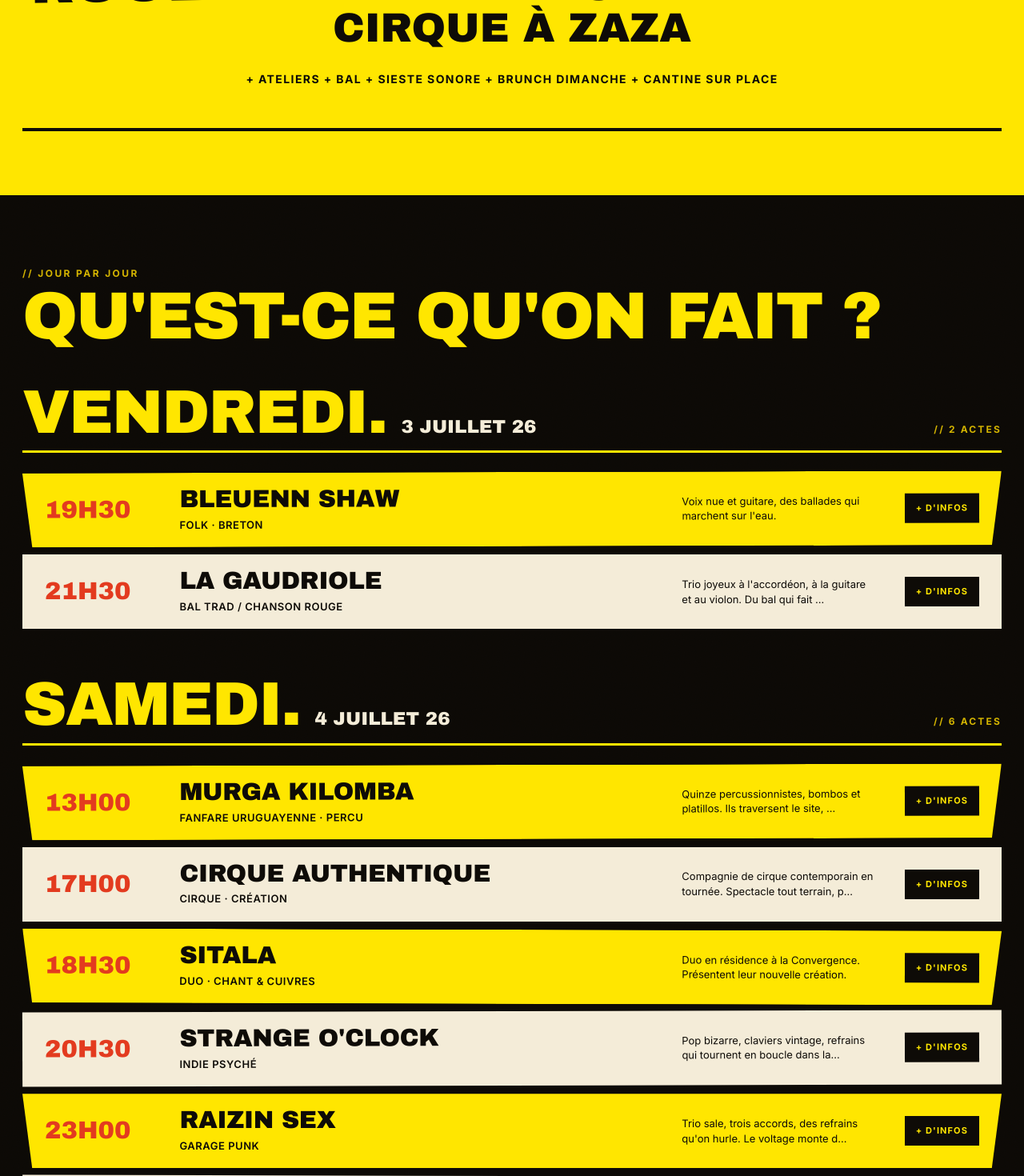
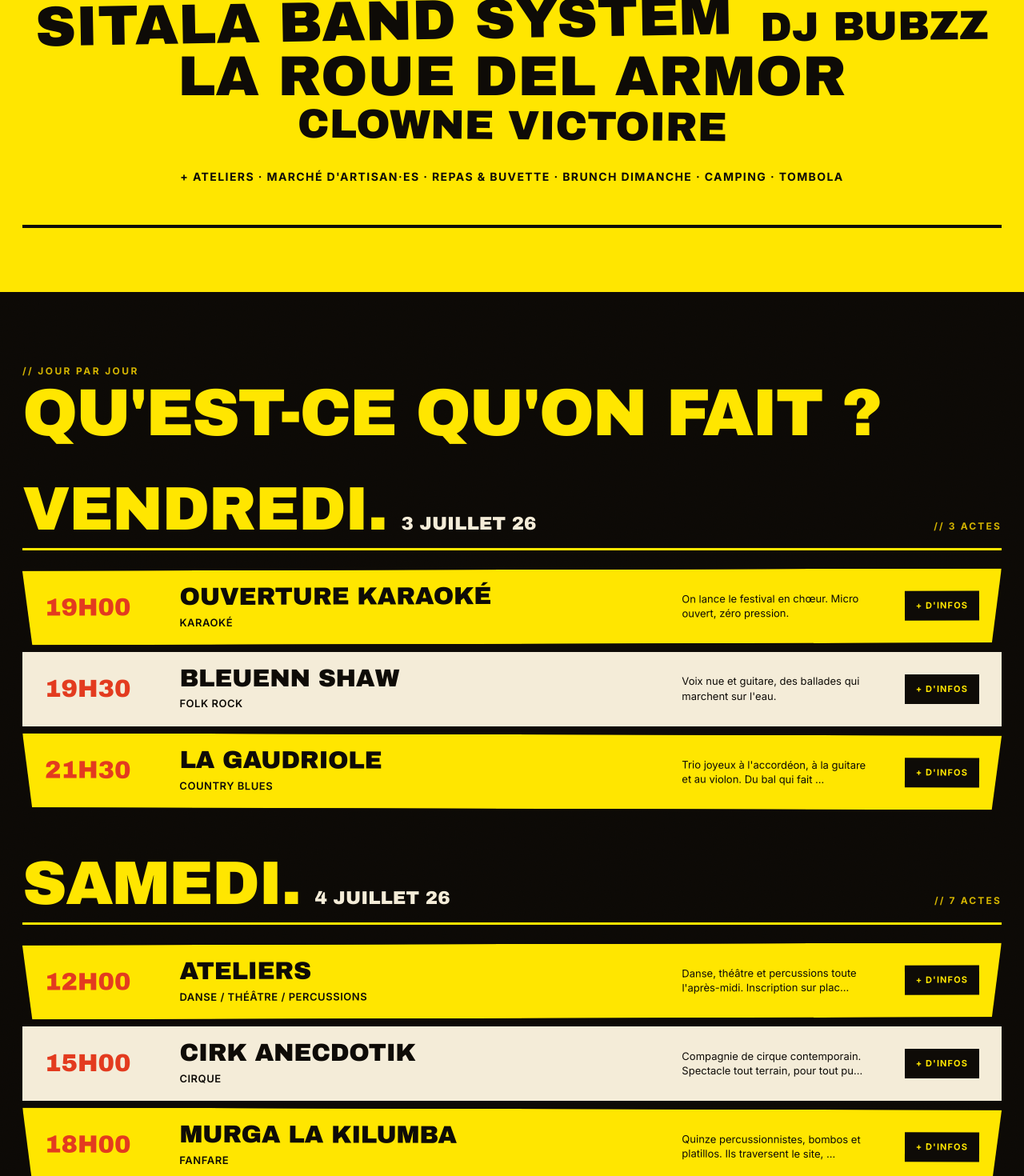
Before and after one commit to davidvoge/la-loutre-declasse, a React (Vite) app: page / in a window 1280 px wide. Shown: the part 1600-3070 px from the top of the page at 80% size. Built offline with nearby package versions, Linux system fonts and the light colour scheme; no server answers.

Commit message:
Aligner la programmation et les infos pratiques sur l'affiche finale.
Met à jour le lineup fallback, les horaires, styles musicaux et détails logistiques du festival.

Co-authored-by: Cursor <cursoragent@cursor.com>

```diff
--- a/src/components/PhotocopieSite.jsx
+++ b/src/components/PhotocopieSite.jsx
@@ -156,7 +156,7 @@ function Lineup({ lineup, onOpenArtist }) {
             })}
           </div>
           <p className="lineup__extras">
-            + ATELIERS + BAL + SIESTE SONORE + BRUNCH DIMANCHE + CANTINE SUR PLACE
+            + ATELIERS · MARCHÉ D&apos;ARTISAN·ES · REPAS &amp; BUVETTE · BRUNCH DIMANCHE · CAMPING · TOMBOLA
           </p>
         </div>
       </div>
--- a/src/data/festival.js
+++ b/src/data/festival.js
@@ -2,161 +2,163 @@ export const FESTIVAL = {
   name: 'La Loutre déclasse',
   edition: '2ᵉ édition',
   dates: '3 · 4 · 5 juillet 2026',
-  location: 'La Convergence des Loutres — Loguivy-Plougras (22)',
+  location: '10 Route du Dresnay — Loguivy-Plougras (22)',
 };
 
 export const FALLBACK_LINEUP = [
   {
-    id: 'gaudriole',
-    name: 'La Gaudriole',
+    id: 'karaoke',
+    name: 'Ouverture Karaoké',
     day: 'ven',
-    genre: 'Bal trad / chanson rouge',
-    size: 'xl',
-    desc: "Trio joyeux à l'accordéon, à la guitare et au violon. Du bal qui fait bouger, des chansons qui mordent.",
-    long: "La Gaudriole, c'est trois musiciens d'Auvergne qui revisitent le bal trad au tournant des chansons à texte. Accordéon diatonique, guitare et violon, des refrains qui mordent, des bourrées qu'on tape à deux. Ils tournent depuis 2018 dans les cafés-concerts, les festivals déclassés et les noces militantes.",
+    genre: 'Karaoké',
+    size: 'm',
+    desc: 'On lance le festival en chœur. Micro ouvert, zéro pression.',
+    long: 'Ouverture du vendredi soir en mode karaoké. Viens chanter (ou supporter), on monte le volume ensemble avant les concerts.',
     img: '/assets/photos/spectacle.png',
-    time: '21h30',
-    stage: 'Grande prairie',
-    url: 'https://lagaudriole.bandcamp.com',
-    urlLabel: 'Bandcamp',
+    time: '19h00',
+    url: '#',
+    urlLabel: 'En savoir plus',
   },
   {
     id: 'bleuenn',
     name: 'Bleuenn Shaw',
     day: 'ven',
-    genre: 'Folk · breton',
+    genre: 'Folk rock',
     size: 'l',
     desc: "Voix nue et guitare, des ballades qui marchent sur l'eau.",
-    long: "Bleuenn Shaw, une voix, une guitare, des chansons en breton et en anglais qui traversent les siècles. Après un premier album sorti en 2024, elle pose ses ballades à la Convergence le vendredi soir, en ouverture.",
+    long: "Bleuenn Shaw, une voix, une guitare, des chansons en breton et en anglais qui traversent les siècles. Après un premier album sorti en 2024, elle pose ses ballades à la Loutre Déclasse.",
     img: '/assets/photos/residence-3270.jpeg',
     time: '19h30',
-    stage: 'Sous chapiteau',
-    url: 'https://bleuenshaw.bandcamp.com',
+    url: 'https://bsatars.bandcamp.com/',
+    urlLabel: 'Écouter',
+  },
+  {
+    id: 'gaudriole',
+    name: 'La Gaudriole',
+    day: 'ven',
+    genre: 'Country blues',
+    size: 'xl',
+    desc: "Trio joyeux à l'accordéon, à la guitare et au violon. Du bal qui fait bouger, des chansons qui mordent.",
+    long: "La Gaudriole, c'est trois musiciens d'Auvergne qui revisitent le bal trad au tournant des chansons à texte. Accordéon diatonique, guitare et violon, des refrains qui mordent, des bourrées qu'on tape à deux.",
+    img: '/assets/photos/spectacle.png',
+    time: '21h30',
+    url: 'https://lagaudriole.bandcamp.com',
     urlLabel: 'Bandcamp',
   },
   {
+    id: 'ateliers',
+    name: 'Ateliers',
+    day: 'sam',
+    genre: 'Danse / théâtre / percussions',
+    size: 'm',
+    desc: 'Danse, théâtre et percussions toute l\'après-midi. Inscription sur place.',
+    long: 'Ateliers participatifs ouverts à tou·tes : danse, théâtre et percussions. Places limitées, on s\'inscrit sur place le matin.',
+    img: '/assets/photos/graines-de-culture.png',
+    time: '12h00',
+    url: '#',
+    urlLabel: 'En savoir plus',
+  },
+  {
+    id: 'cirk-anecdotik',
+    name: 'Cirk Anecdotik',
+    day: 'sam',
+    genre: 'Cirque',
+    size: 'l',
+    desc: 'Compagnie de cirque contemporain. Spectacle tout terrain, pour tout public.',
+    long: "Cirk Anecdotik présente un spectacle d'équilibre et de main à main qui se joue partout où il y a de la place. Une heure de cirque sec et poétique. Tout public dès 7 ans.",
+    img: '/assets/photos/stage-cirque.jpg',
+    time: '15h00',
+    url: 'https://cirque-authentique.fr',
+    urlLabel: 'Site',
+  },
+  {
     id: 'murga',
-    name: 'Murga Kilomba',
+    name: 'Murga La Kilumba',
     day: 'sam',
-    genre: 'Fanfare uruguayenne · percu',
+    genre: 'Fanfare',
     size: 'xl',
     desc: 'Quinze percussionnistes, bombos et platillos. Ils traversent le site, ils ramassent tout le monde.',
-    long: "Murga Kilomba, c'est quinze percussionnistes (bombos, platillos, repique) qui déroulent les rythmes de la murga uruguayenne dans toute leur intensité carnavalesque. Ils ouvrent la journée du samedi en déambulation à travers le site, alors prépare-toi à être cueilli.",
+    long: "Murga La Kilumba, c'est quinze percussionnistes (bombos, platillos, repique) qui déroulent les rythmes de la murga uruguayenne dans toute leur intensité carnavalesque. Les concerts du samedi démarrent à 18h avec eux.",
     img: '/assets/photos/equipe.png',
-    time: '13h00',
-    stage: 'Partout',
+    time: '18h00',
     url: 'https://murgakilomba.fr',
     urlLabel: 'Site',
   },
   {
-    id: 'cirque-auth',
-    name: 'Cirque Authentique',
+    id: 'raizin',
+    name: 'Raizin Sex',
     day: 'sam',
-    genre: 'Cirque · création',
-    size: 'l',
-    desc: 'Compagnie de cirque contemporain en tournée. Spectacle tout terrain, pour tout public.',
-    long: "Cirque Authentique présente sa nouvelle création, un spectacle d'équilibre et de main à main qui se joue partout où il y a 4 mètres de plafond. Une heure de cirque sec et poétique. Tout public dès 7 ans.",
-    img: '/assets/photos/stage-cirque.jpg',
-    time: '17h00',
-    stage: 'Chapiteau',
-    url: 'https://cirque-authentique.fr',
-    urlLabel: 'Site',
-  },
-  {
-    id: 'sitala',
-    name: 'SITALA',
-    day: 'sam',
-    genre: 'Duo · chant & cuivres',
-    size: 'l',
-    desc: 'Duo en résidence à la Convergence. Présentent leur nouvelle création.',
-    long: "SITALA, c'est le duo voix-cuivres qui s'est installé deux semaines en résidence à la Convergence cet hiver. Ils présentent leur création écrite sur place, entre chant polyphonique et cuivres en boucle. Même le foin résonne.",
-    img: '/assets/photos/residence-3270.jpeg',
-    time: '18h30',
-    stage: 'Salle',
-    url: 'https://sitala-duo.fr',
-    urlLabel: 'Site & écoute',
+    genre: 'Pop décalée',
+    size: 'xl',
+    desc: "Trio déjanté, des refrains qu'on hurle. Le voltage monte d'un cran.",
+    long: "Raizin Sex, trio pop décalée qui ne s'embarrasse pas de finesse. Des refrains qu'on hurle à plein poumons, des solos courts, une énergie de feu.",
+    img: '/assets/photos/maison.png',
+    time: '19h30',
+    url: 'https://raizinsex.bandcamp.com',
+    urlLabel: 'Bandcamp',
   },
   {
     id: 'strange',
     name: "Strange O'Clock",
     day: 'sam',
-    genre: 'Indie psyché',
+    genre: 'African blues',
     size: 'l',
-    desc: 'Pop bizarre, claviers vintage, refrains qui tournent en boucle dans la tête.',
-    long: "Strange O'Clock, quatre musicien·nes lyonnais·es qui font de la pop psyché à grand renfort de claviers vintage et de guitares saturatées. Premier album sorti en 2025, deuxième en route.",
+    desc: 'Groove hypnotique, guitares et claviers, refrains qui tournent en boucle dans la tête.',
+    long: "Strange O'Clock, quatre musicien·nes qui mêlent blues africain, psyché et pop. Claviers vintage, guitares saturées, une nuit qui s'emballe.",
     img: '/assets/photos/residence-3265.jpeg',
-    time: '20h30',
-    stage: 'Sous chapiteau',
+    time: '21h00',
     url: 'https://strangeoclock.bandcamp.com',
     urlLabel: 'Bandcamp',
   },
   {
-    id: 'raizin',
-    name: 'Raizin Sex',
+    id: 'sitala',
+    name: 'Sitala Band System',
     day: 'sam',
-    genre: 'Garage punk',
-    size: 'xl',
-    desc: "Trio sale, trois accords, des refrains qu'on hurle. Le voltage monte d'un cran.",
-    long: "Raizin Sex, trio garage-punk qui ne s'embarrasse pas de finesse. Trois accords, des refrains qu'on hurle à plein poumons, des solos courts. Concert nocturne sur la grande prairie, n'oublie pas tes boules quies (ou pas).",
-    img: '/assets/photos/maison.png',
-    time: '23h00',
-    stage: 'Grande prairie',
-    url: 'https://raizinsex.bandcamp.com',
-    urlLabel: 'Bandcamp',
+    genre: 'Groove interculturel',
+    size: 'l',
+    desc: 'La tornade musicale venue du Burkina-Faso. Embarquement immédiat.',
+    long: "La tornade musicale venue du Burkina-Faso ! Véritable expérience des sens, l'objectif du Sitala Band System est clair : créer un temps immersif et festif pour une communion entre artistes et public.",
+    img: '/assets/photos/residence-3270.jpeg',
+    time: '22h30',
+    url: 'https://sitala.org/',
+    urlLabel: 'Site & écoute',
   },
   {
-    id: 'dj-bubu',
-    name: 'DJ Bubu',
+    id: 'dj-bubzz',
+    name: 'DJ Bubzz',
     day: 'sam',
-    genre: 'DJ set · dancefloor',
+    genre: 'Electro',
     size: 'm',
-    desc: "Le bar tient jusqu'à 4h. Bubu aussi.",
-    long: "DJ Bubu pose les platines au bar dancing après les concerts. Disco, soul, edits maison, un peu de techno pour la fin de nuit. Ça tient jusqu'à 4h.",
+    desc: "Le bar tient jusqu'à 4h. Bubzz aussi.",
+    long: "DJ Bubzz pose les platines après les concerts. Electro, edits maison, un peu de techno pour la fin de nuit. Ça tient jusqu'à 4h.",
     img: '/assets/photos/graines-de-culture.png',
-    time: '01h00',
-    stage: 'Bar dancing',
+    time: '00h30',
     url: 'https://soundcloud.com/djbubu',
     urlLabel: 'SoundCloud',
   },
   {
     id: 'roue',
-    name: 'Roue del Amor',
+    name: 'La Roue del Armor',
     day: 'dim',
-    genre: 'Roue Cyr · Odilon',
+    genre: 'Cirque',
     size: 'l',
     desc: "Spectacle de roue Cyr, suivi d'un atelier d'initiation l'après-midi. Inscriptions sur place.",
-    long: "Odilon et sa roue Cyr ouvrent le dimanche matin avec un spectacle d'équilibre, suivi en début d'après-midi d'un atelier d'initiation ouvert à tou·tes (15 places, inscription au stand info).",
+    long: "Odilon et sa roue Cyr ouvrent l'après-midi du dimanche avec un spectacle d'équilibre, suivi d'un atelier d'initiation ouvert à tou·tes (15 places, inscription au stand info).",
     img: '/assets/photos/stage-cirque.jpg',
-    time: '11h00',
-    stage: 'Chapiteau',
+    time: '14h00',
     url: 'https://rouedelamor.fr',
     urlLabel: 'Site',
   },
   {
-    id: 'anne',
-    name: 'Spectacle Anne',
+    id: 'clowne-victoire',
+    name: 'Clowne Victoire',
     day: 'dim',
-    genre: 'Théâtre · récit',
+    genre: 'Spectacle',
     size: 'm',
-    desc: 'Récit en solo, à la lisière du conte et du témoignage. Pour adultes et grands ados.',
-    long: "Spectacle Anne, un récit en solo qui se faufile entre le conte et le témoignage. Pour adultes et grands ados (dès 14 ans). Cinquante minutes en jauge réduite, mieux vaut arriver un peu en avance.",
+    desc: 'Clownesque, tendre et décalé. Pour petits et grands.',
+    long: "Clowne Victoire, un spectacle clownesque à la croisée du burlesque et de la poésie. Pour petits et grands, en fin d'après-midi du dimanche.",
     img: '/assets/photos/equipe.png',
-    time: '15h00',
-    stage: 'Salle',
-    url: '#',
-    urlLabel: 'En savoir plus',
-  },
-  {
-    id: 'zaza',
-    name: 'Cirque à Zaza',
-    day: 'dim',
-    genre: 'Cirque · jeune public',
-    size: 'm',
-    desc: 'Sept minutes de cirque-bonbon pour les petits, et un goûter à la sortie.',
-    long: "Cirque à Zaza, sept minutes de cirque-bonbon écrit pour les tout-petits (à partir de 3 ans). Suivi d'un goûter à la sortie. Le format est court, mais on peut revenir trois fois.",
-    img: '/assets/photos/residence-3265.jpeg',
-    time: '16h30',
-    stage: 'Sous chapiteau',
+    time: '16h00',
     url: '#',
     urlLabel: 'En savoir plus',
   },
@@ -181,7 +183,7 @@ export const INFOS = [
   {
     icon: 'car',
     title: 'Y venir',
-    body: "Loguivy-Plougras (22), dans les Côtes-d'Armor. Co-voiturage encouragé. Gares les plus proches : Plouaret-Trégor, Guingamp et Morlaix.",
+    body: "10 Route du Dresnay, 22780 Loguivy-Plougras (22). Co-voiturage encouragé. Gares les plus proches : Plouaret-Trégor, Guingamp et Morlaix.",
   },
   {
     icon: 'tent',
@@ -191,11 +193,11 @@ export const INFOS = [
   {
     icon: 'fork',
     title: 'Boire & manger',
-    body: 'Cantine sur place, bar coopératif, brunch dimanche midi. Gobelet réutilisable consigné 1 €.',
+    body: 'Repas 13 €/adulte, 6 €/enfant. Cantine sur place, bar coopératif, brunch dimanche midi. Gobelet réutilisable consigné 1 €.',
   },
   {
     icon: 'market',
-    title: 'Marché créateur',
+    title: 'Marché d\'artisan·es',
     body: 'Artisans·es et créateur·ices sur place le samedi et le dimanche. Parcours libre, sans billet séparé.',
   },
   {
```
